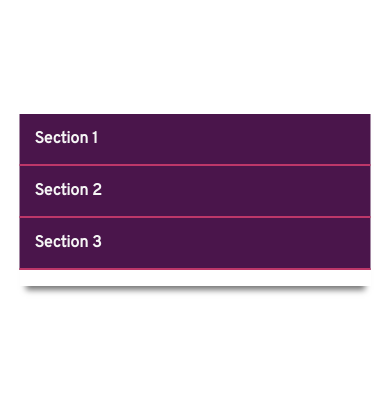
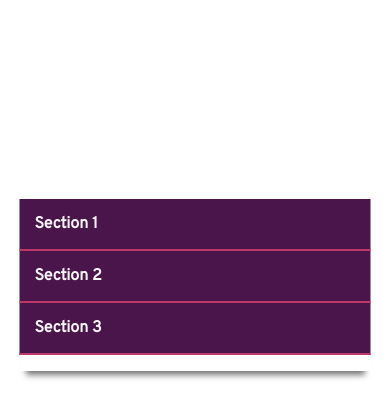
Before and after one commit to danywalls/edgar-accordion, a website built with Parcel: page src/index.html in a window 390 px wide. Shown: the part 61-478 px from the top of the page. Built offline with nearby package versions, Linux system fonts and the light colour scheme; no server answers.

Commit message:
removed ghpages and add space for phones

```diff
--- a/package.json
+++ b/package.json
@@ -4,8 +4,7 @@
   "main": "index.js",
   "scripts": {
     "dev": "parcel src/*.html",
-    "prod": "rimraf ./dist && parcel build src/index.html --out-dir dist/",
-    "deploy": "gh-pages -d dist"
+    "prod": "rimraf ./dist && parcel build src/index.html --out-dir dist/"
   },
   "repository": {
     "type": "git",
@@ -21,7 +20,6 @@
   "devDependencies": {
     "@babel/core": "^7.7.7",
     "@babel/plugin-transform-runtime": "^7.7.6",
-    "gh-pages": "^2.1.1",
     "parcel-bundler": "^1.12.4",
     "rimraf": "^3.0.0",
     "sass": "^1.24.0"
--- a/src/scss/_accordion.scss
+++ b/src/scss/_accordion.scss
@@ -20,6 +20,7 @@ dt {
 @media only screen and (max-width: 620px) {
   .accordion {
     width: 90%;
+    top: 40%;
   }
 }
 
```
